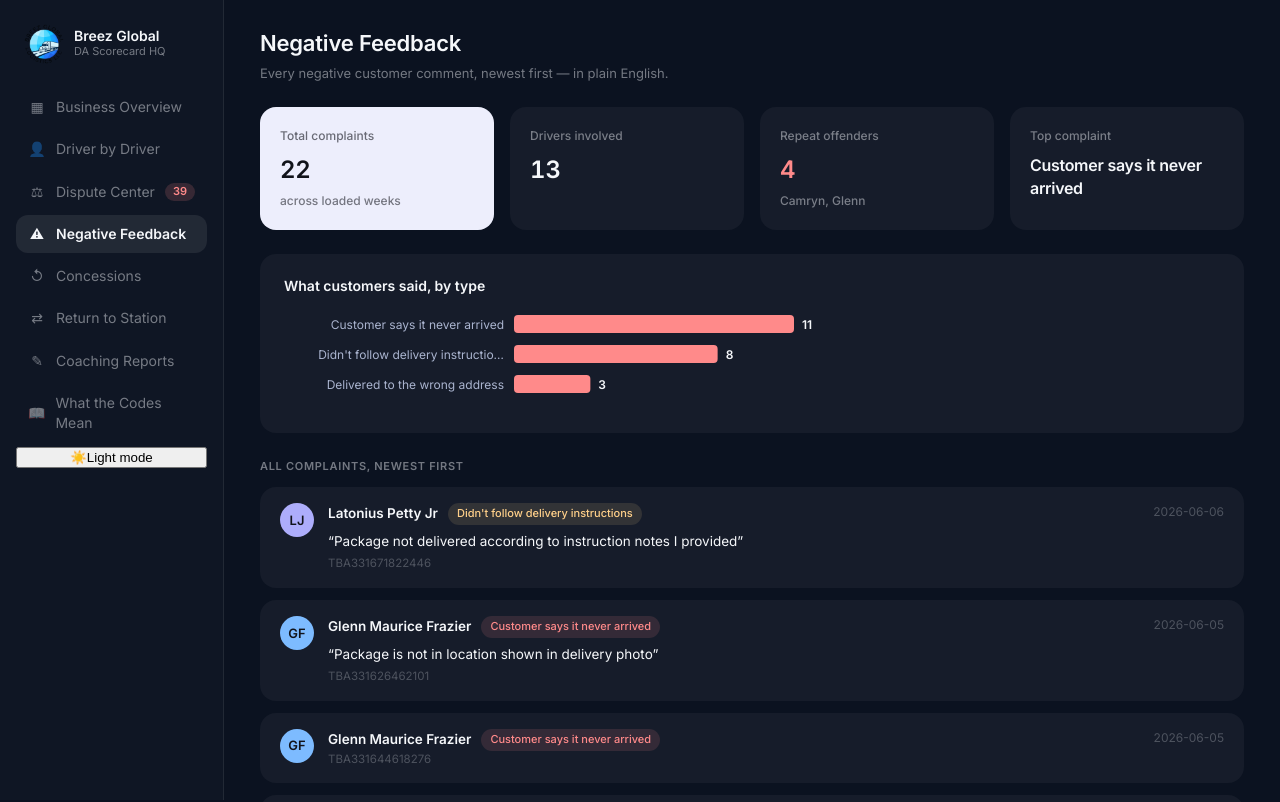
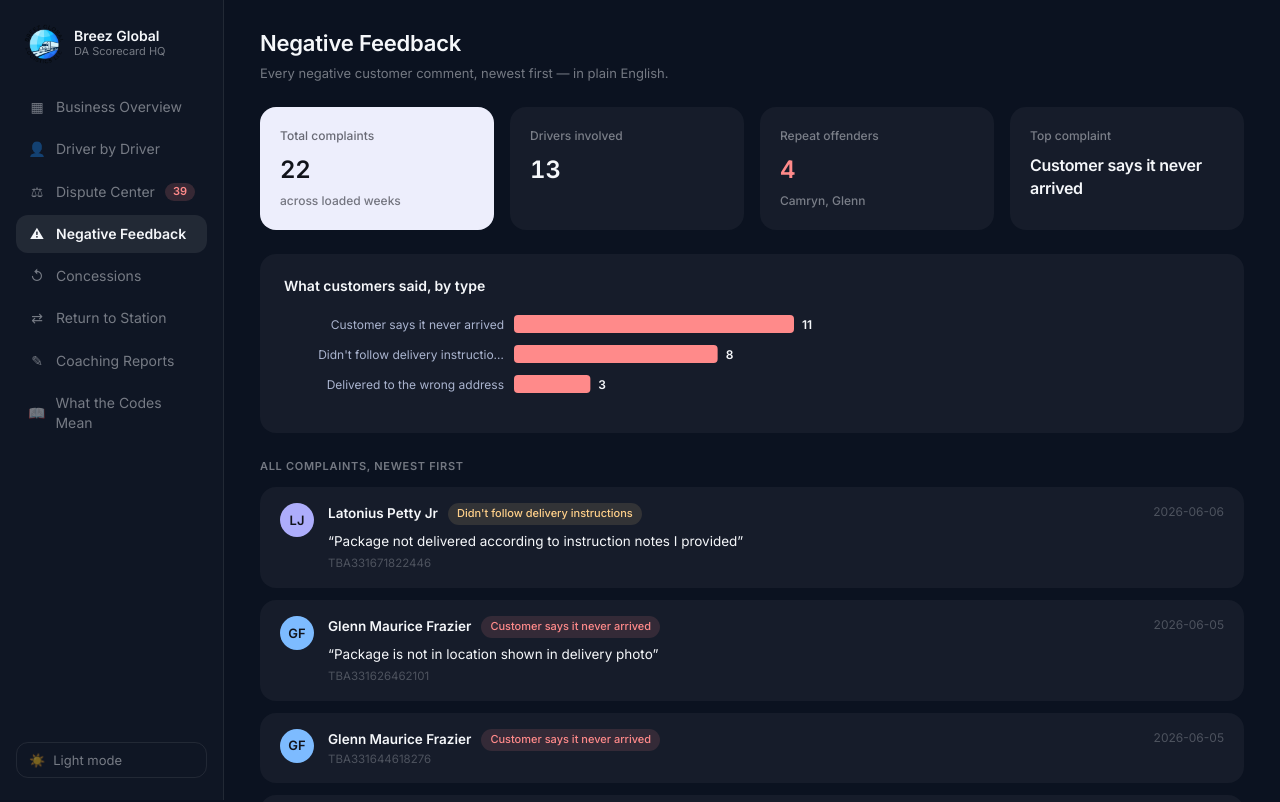
Before and after one commit to breez-ai-global/DAScoreCardHQ, a Next.js app: page /feedback in a window 1280 px wide. Shown: the top 802 px of the page. Built offline with nearby package versions, Linux system fonts and the light colour scheme.

Commit message:
v4: light/dark theme stylesheet, tooltip + signature + date-filter styles, theme-init layout, overview tooltips

```diff
--- a/app/globals.css
+++ b/app/globals.css
@@ -1,5 +1,5 @@
 /* DA Scorecard HQ — v3 design system (SnowUI tokens on Breez midnight) */
-@import url("https://fonts.googleapis.com/css2?family=Inter:wght@400;500;600;700&display=swap");
+@import url("https://fonts.googleapis.com/css2?family=Inter:wght@400;500;600;700&family=Dancing+Script:wght@500;600&display=swap");
 
 :root {
   /* surfaces */
@@ -489,7 +489,7 @@ table.data tr:hover td { background: rgba(255, 255, 255, 0.025); }
 
 @media print {
   body { background: #fff; color: #111; }
-  .sidebar, .no-print { display: none !important; }
+  .sidebar, .no-print, .mobilebar { display: none !important; }
   .report { background: #fff; color: #111; }
   .report h3, .sig { color: #555; }
 }
@@ -542,3 +542,173 @@ table.data tr:hover td { background: rgba(255, 255, 255, 0.025); }
   .report { padding: 22px 18px; }
   .sig-row { flex-direction: column; gap: 26px; }
 }
+
+/* ---------- v4: light theme ---------- */
+[data-theme="light"] {
+  --bg: #f6f7fa;
+  --card: #ffffff;
+  --card-2: #eef0f5;
+  --line: rgba(17, 19, 26, 0.08);
+  --line-strong: rgba(17, 19, 26, 0.16);
+  --txt: #181b24;
+  --txt-2: rgba(24, 27, 36, 0.5);
+  --txt-3: rgba(24, 27, 36, 0.32);
+
+  --primary: #6f6fe0;
+  --blue: #2f7fd6;
+  --mint: #14937f;
+  --green: #1f9d4d;
+  --purple: #8a55cc;
+  --cyan: #4f74b5;
+  --red: #d9534f;
+  --amber: #c07c14;
+
+  --breeze-soft: rgba(111, 111, 224, 0.12);
+}
+
+[data-theme="light"] .card { box-shadow: 0 1px 2px rgba(17, 19, 26, 0.05); }
+[data-theme="light"] .panel { box-shadow: 0 1px 2px rgba(17, 19, 26, 0.05); }
+[data-theme="light"] .sidebar { background: #ffffff; }
+[data-theme="light"] .mobilebar { background: rgba(246, 247, 250, 0.92); }
+[data-theme="light"] .nav-link.active { background: #181b24; color: #fff; }
+[data-theme="light"] .meter, [data-theme="light"] .scorebar { background: rgba(17, 19, 26, 0.08); }
+[data-theme="light"] .dcard .mini div { background: rgba(17, 19, 26, 0.04); }
+[data-theme="light"] table.data td { border-bottom-color: rgba(17, 19, 26, 0.05); }
+[data-theme="light"] table.data tr:hover td { background: rgba(17, 19, 26, 0.025); }
+[data-theme="light"] .chip { background: rgba(17, 19, 26, 0.06); color: var(--txt-2); }
+[data-theme="light"] .chip.bad { background: rgba(217, 83, 79, 0.1); color: var(--red); }
+[data-theme="light"] .chip.warn { background: rgba(192, 124, 20, 0.1); color: var(--amber); }
+[data-theme="light"] .chip.ok { background: rgba(31, 157, 77, 0.1); color: var(--green); }
+[data-theme="light"] .dispute-select,
+[data-theme="light"] .dispute-note,
+[data-theme="light"] .driver-switcher,
+[data-theme="light"] .coach-form input,
+[data-theme="light"] .coach-form select,
+[data-theme="light"] .coach-form textarea,
+[data-theme="light"] .login-card input,
+[data-theme="light"] .datefilter select,
+[data-theme="light"] .datefilter input { background: #fff; }
+[data-theme="light"] .sev-severe { background: rgba(217, 83, 79, 0.06); }
+[data-theme="light"] .sev-improve { background: rgba(192, 124, 20, 0.06); }
+[data-theme="light"] .sev-grow { background: rgba(47, 127, 214, 0.06); }
+[data-theme="light"] .sev-well { background: rgba(31, 157, 77, 0.06); }
+
+.theme-toggle {
+  margin-top: auto;
+  display: flex;
+  align-items: center;
+  gap: 8px;
+  padding: 9px 12px;
+  border-radius: 12px;
+  border: 1px solid var(--line);
+  background: transparent;
+  color: var(--txt-2);
+  font-size: 13px;
+  cursor: pointer;
+  font-family: inherit;
+}
+.theme-toggle:hover { background: var(--card); color: var(--txt); }
+.mobilebar .theme-toggle { margin: 0 0 0 auto; padding: 5px 10px; border: none; font-size: 16px; }
+
+/* ---------- v4: glossary tooltips ---------- */
+.term {
+  border-bottom: 1px dotted var(--txt-3);
+  cursor: help;
+  position: relative;
+  outline: none;
+}
+.term:hover::after, .term:focus::after {
+  content: attr(data-tip);
+  position: absolute;
+  bottom: calc(100% + 8px);
+  left: 50%;
+  transform: translateX(-50%);
+  width: max-content;
+  max-width: 260px;
+  background: #181b24;
+  color: #fff;
+  font-size: 12px;
+  font-weight: 400;
+  line-height: 1.5;
+  padding: 10px 12px;
+  border-radius: 10px;
+  white-space: normal;
+  z-index: 100;
+  box-shadow: 0 8px 24px rgba(0, 0, 0, 0.35);
+  pointer-events: none;
+  text-transform: none;
+  letter-spacing: 0;
+}
+.term:hover::before, .term:focus::before {
+  content: "";
+  position: absolute;
+  bottom: calc(100% + 2px);
+  left: 50%;
+  transform: translateX(-50%);
+  border: 6px solid transparent;
+  border-top-color: #181b24;
+  z-index: 100;
+}
+
+/* ---------- v4: date filter ---------- */
+.datefilter { display: flex; gap: 8px; align-items: center; flex-wrap: wrap; margin-bottom: 16px; }
+.datefilter select, .datefilter input {
+  background: rgba(255, 255, 255, 0.06);
+  border: 1px solid var(--line);
+  color: var(--txt);
+  border-radius: 10px;
+  padding: 8px 10px;
+  font-size: 13px;
+  font-family: inherit;
+  color-scheme: dark;
+}
+[data-theme="light"] .datefilter select, [data-theme="light"] .datefilter input { color-scheme: light; }
+.datefilter .count { color: var(--txt-2); font-size: 12.5px; margin-left: 4px; }
+
+/* ---------- v4: signatures ---------- */
+.sig-block { display: flex; gap: 24px; margin-top: 30px; flex-wrap: wrap; }
+.sig-card {
+  flex: 1;
+  min-width: 240px;
+  border: 1px solid var(--line);
+  border-radius: 14px;
+  padding: 16px 18px;
+}
+.sig-card .role { font-size: 11px; text-transform: uppercase; letter-spacing: 0.6px; color: var(--txt-2); font-weight: 600; margin-bottom: 10px; }
+.signature {
+  font-family: "Dancing Script", cursive;
+  font-size: 30px;
+  font-weight: 600;
+  color: var(--txt);
+  line-height: 1.2;
+  border-bottom: 1px solid var(--line-strong);
+  padding-bottom: 6px;
+  margin-bottom: 6px;
+  min-height: 40px;
+}
+.sig-card .at { font-size: 11.5px; color: var(--txt-2); }
+.sig-pending { border-style: dashed; }
+.sign-cta { display: flex; gap: 8px; margin-top: 8px; flex-wrap: wrap; }
+.sign-cta input {
+  flex: 1;
+  min-width: 150px;
+  padding: 10px 12px;
+  border-radius: 10px;
+  border: 1px solid var(--line);
+  background: rgba(255, 255, 255, 0.05);
+  color: var(--txt);
+  font-size: 14px;
+  font-family: inherit;
+}
+[data-theme="light"] .sign-cta input { background: #fff; }
+
+.report-row {
+  display: flex;
+  align-items: center;
+  gap: 12px;
+  padding: 14px 0;
+  border-bottom: 1px solid var(--line);
+  flex-wrap: wrap;
+}
+.report-row:last-child { border-bottom: none; }
+.report-row .grow { flex: 1; min-width: 160px; }
--- a/app/layout.js
+++ b/app/layout.js
@@ -5,9 +5,16 @@ export const metadata = {
   description: "Driver performance scorecard for Breez Global Logistics LLC",
 };
 
+export const viewport = { width: "device-width", initialScale: 1 };
+
+const themeInit = `(function(){try{if(localStorage.getItem("bgl_theme")==="light")document.documentElement.dataset.theme="light"}catch(e){}})()`;
+
 export default function RootLayout({ children }) {
   return (
-    <html lang="en">
+    <html lang="en" suppressHydrationWarning>
+      <head>
+        <script dangerouslySetInnerHTML={{ __html: themeInit }} />
+      </head>
       <body>{children}</body>
     </html>
   );
```
